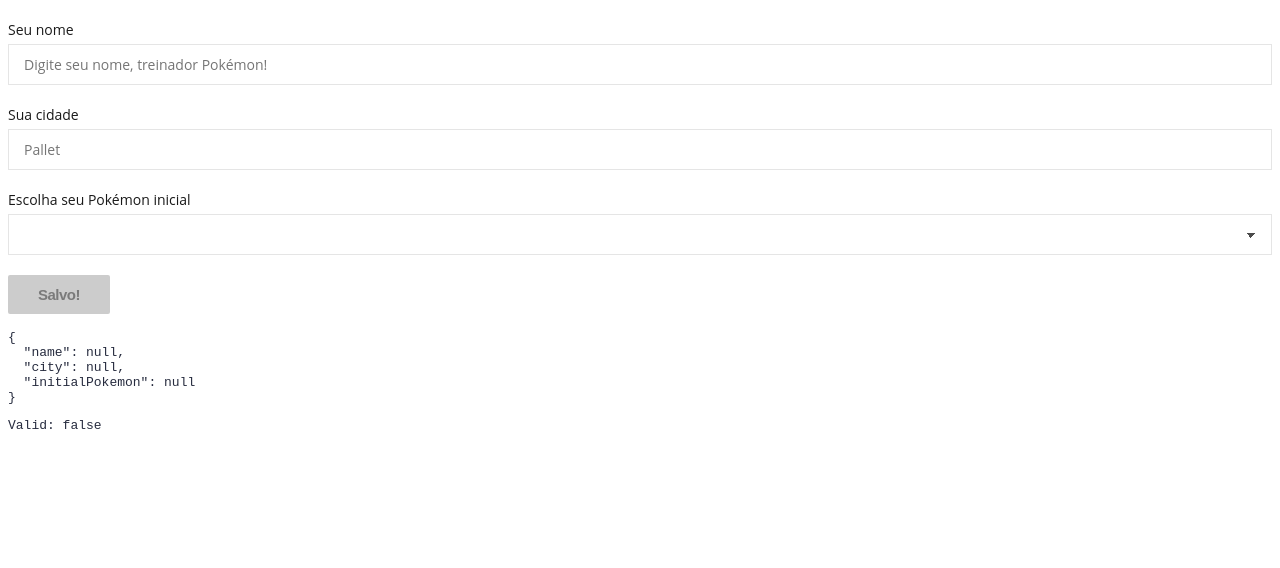
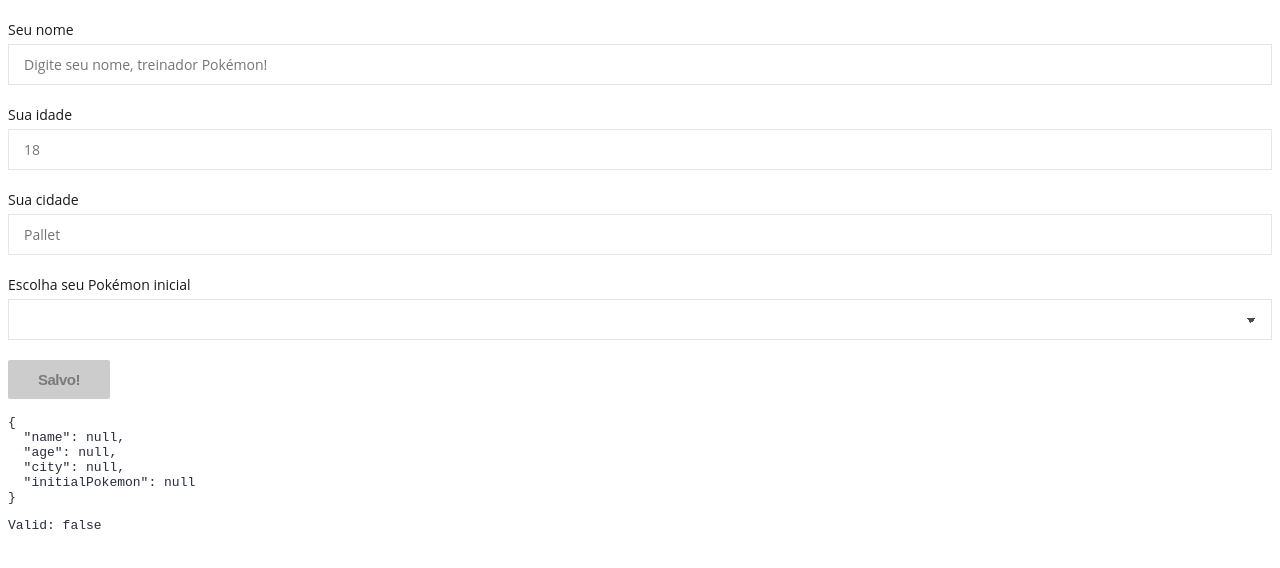
Before and after one commit to andrewarosario/angular-dynamic-component-form, an Angular app: page / in a window 1280 px wide. Shown: the top 568 px of the page. Built offline with nearby package versions, Linux system fonts and the light colour scheme.

Commit message:
add age field to form

```diff
--- a/src/app/control-errors/form-errors.ts
+++ b/src/app/control-errors/form-errors.ts
@@ -1,3 +1,4 @@
+import { stringify } from '@angular/compiler/src/util';
 import { InjectionToken } from '@angular/core';
 
 export const defaultErrors = {
@@ -6,6 +7,10 @@ export const defaultErrors = {
     `Deve possuir no mínimo ${requiredLength} caracteres`,
   maxlength: ({ requiredLength }) =>
     `Deve possuir no máximo ${requiredLength} caracteres`,
+  min: ({ min }) =>
+    `Valor mínimo: ${min}`,
+  max: ({ max }) =>
+    `Valor máximo: ${max}`,
 };
 
 export const FORM_ERRORS = new InjectionToken('FORM_ERRORS', {
--- a/src/app/dynamic-form/dynamic-field.directive.ts
+++ b/src/app/dynamic-form/dynamic-field.directive.ts
@@ -17,7 +17,7 @@ export class DynamicFieldDirective implements OnInit {
   constructor(private viewContainerRef: ViewContainerRef) {}
 
   ngOnInit(): void {
-    const component = components[this.config.type];
+    const component = components[this.config.type.field];
     const componentRef = this.viewContainerRef.createComponent(
       component
     ) as any;
--- a/src/app/dynamic-form/dynamic-form-input/dynamic-form-input.component.html
+++ b/src/app/dynamic-form/dynamic-form-input/dynamic-form-input.component.html
@@ -1,7 +1,8 @@
-<div >
+<div>
   <label>{{ config.label }}</label>
   <input
-    type="text"
+    [attr.type]="config.type.typeField || 'text'"
     [attr.placeholder]="config.placeholder"
-    [formControlName]="config.name" />
+    [formControlName]="config.name"
+  />
 </div>
--- a/src/app/dynamic-form/models/dynamic-form-config.model.ts
+++ b/src/app/dynamic-form/models/dynamic-form-config.model.ts
@@ -1,7 +1,12 @@
 import { ValidatorFn } from '@angular/forms';
 
+export type TypeControl = {
+  field: 'input' | 'select';
+  typeField?: string;
+}
+
 export type DynamicFormConfig = {
-  type: string;
+  type: TypeControl;
   label: string;
   name: string;
   initialValue?: any;
--- a/src/app/pokemon-trainer-form.service.ts
+++ b/src/app/pokemon-trainer-form.service.ts
@@ -1,7 +1,6 @@
 import { Injectable } from '@angular/core';
 import { Validators } from '@angular/forms';
 import { DynamicFormConfig } from './dynamic-form/models/dynamic-form-config.model';
-
 
 @Injectable({ providedIn: 'root' })
 export class PokemonTrainerFormService {
@@ -24,21 +23,32 @@ export class PokemonTrainerFormService {
   private getForm(): DynamicFormConfig[] {
     return [
       {
-        type: 'input',
+        type: { field: 'input' },
         label: 'Seu nome',
         name: 'name',
         placeholder: 'Digite seu nome, treinador Pokémon!',
         validation: [Validators.required, Validators.maxLength(30)],
       },
       {
-        type: 'input',
+        type: { field: 'input', typeField: 'number' },
+        label: 'Sua idade',
+        name: 'age',
+        placeholder: '18',
+        validation: [
+          Validators.required,
+          Validators.min(8),
+          Validators.max(130),
+        ],
+      },
+      {
+        type: { field: 'input' },
         label: 'Sua cidade',
         name: 'city',
         placeholder: 'Pallet',
         validation: [Validators.required, Validators.maxLength(20)],
       },
       {
-        type: 'select',
+        type: { field: 'select' },
         label: 'Escolha seu Pokémon inicial',
         name: 'initialPokemon',
         options: ['Bulbasaur', 'Charmander', 'Squirtle'],
```
